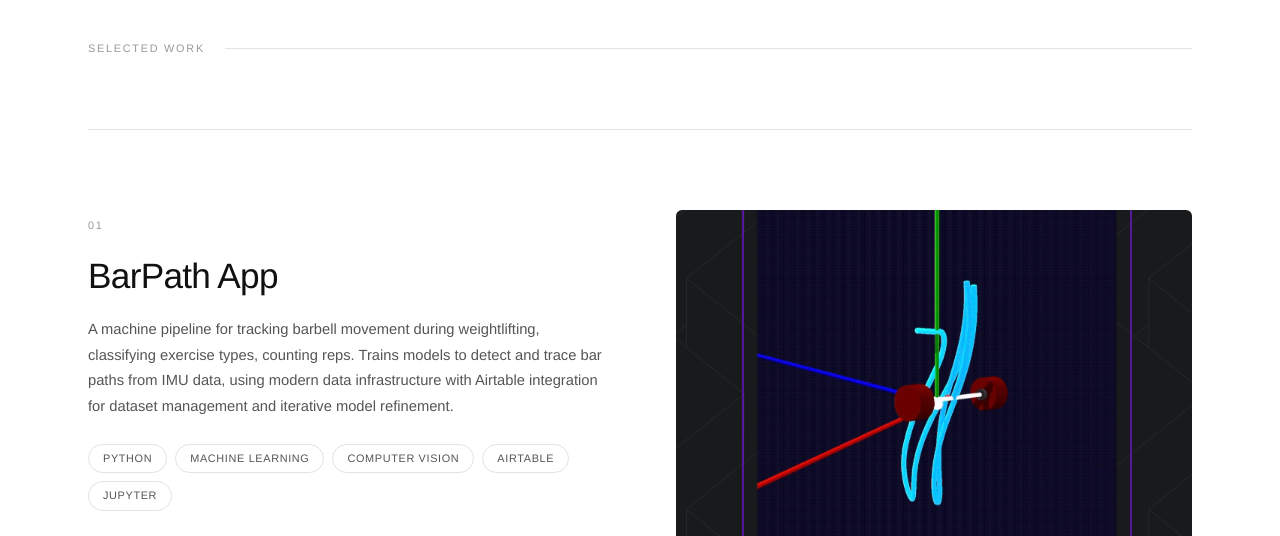
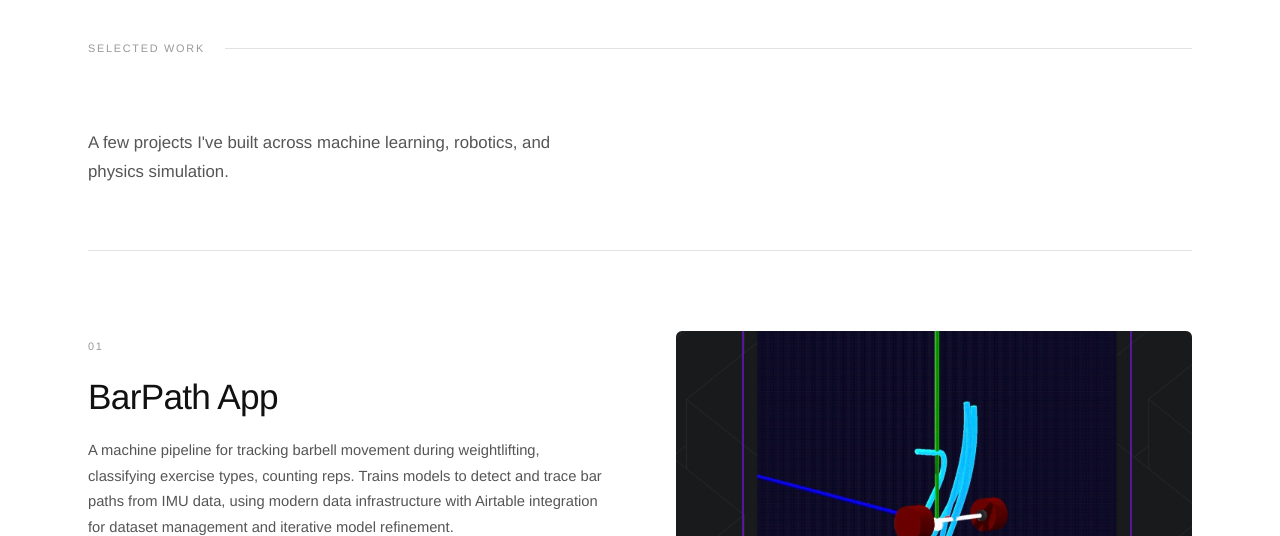
Before and after one commit to KeenanMcConkey/website, a plain HTML site: page index.html in a window 1280 px wide. Shown: the part 900-1436 px from the top of the page. Drawn offline with Linux system fonts and the light colour scheme.

```diff
--- a/index.html
+++ b/index.html
@@ -65,6 +65,9 @@
 <section id="projects">
   <div class="container">
     <div class="section-label reveal"><span>Selected Work</span></div>
+    <p class="section-intro reveal">
+      A few projects I've built across machine learning, robotics, and physics simulation.
+    </p>
 
     <!-- 01 — BarPath Model -->
     <article class="project-card">
```
Also changed, not shown: photos/project-explosion.jpg, photos/project-trashbot.JPG, photos/project-wheelchair.jpg, 2 other files.
